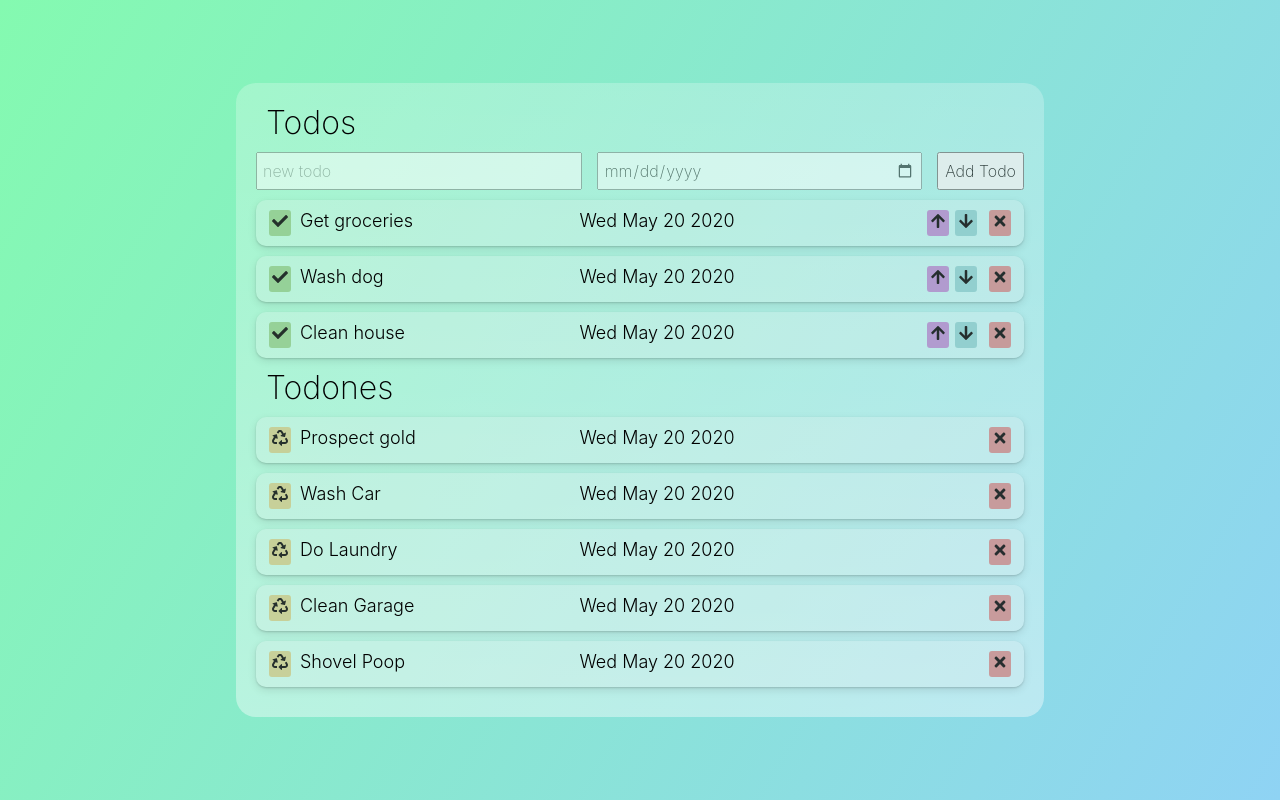
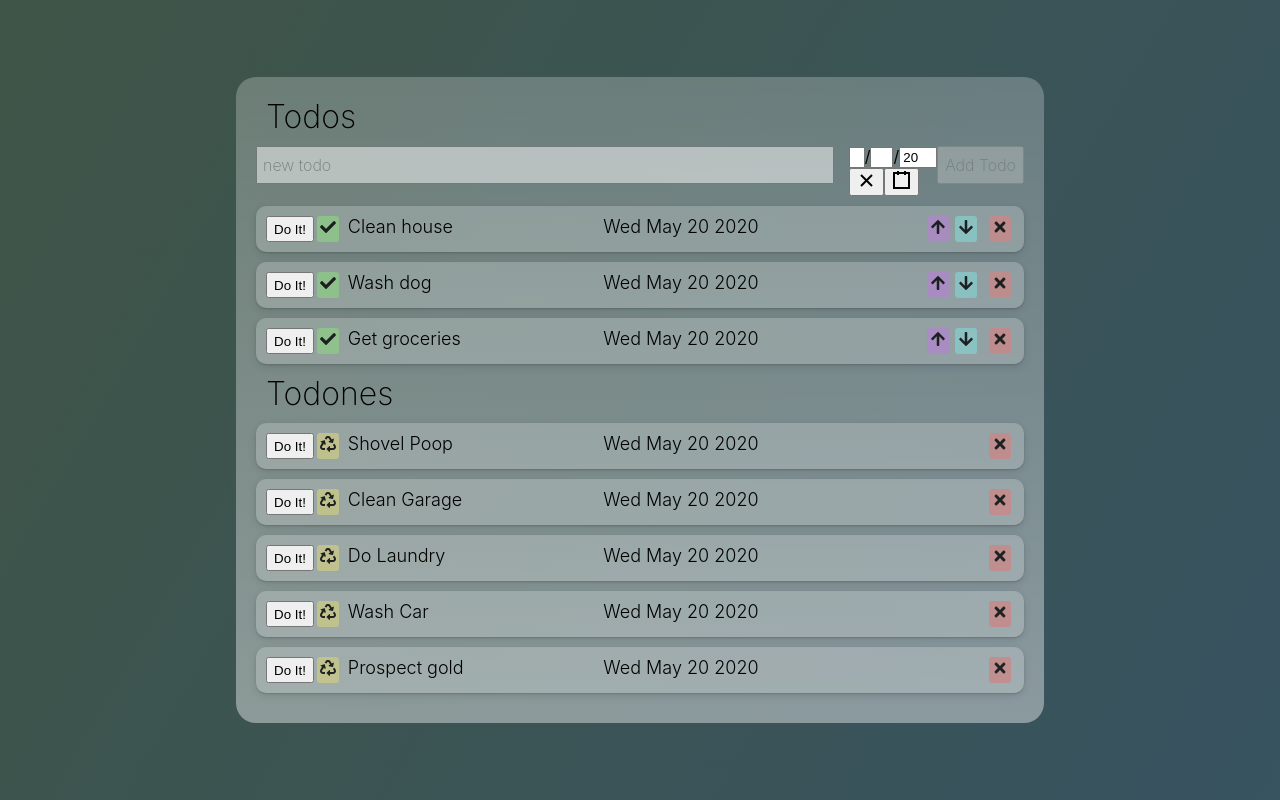
Before and after one commit to Awendling01/AAtodo, a React (Create React App) app in the folder web/: page / in a window 1280 px wide. Built offline with nearby package versions, Linux system fonts and the light colour scheme.

Commit message:
makes almost everything work as expected

```diff
--- a/web/package.json
+++ b/web/package.json
@@ -11,6 +11,7 @@
     "@types/react": "^16.9.0",
     "@types/react-dom": "^16.9.0",
     "react": "^16.13.1",
+    "react-date-picker": "^8.0.1",
     "react-dom": "^16.13.1",
     "react-icons": "^3.10.0",
     "react-scripts": "3.4.1",
--- a/web/src/App.css
+++ b/web/src/App.css
@@ -5,7 +5,7 @@
   align-items: center;
   height: 100vh;
   width: 100vw;
-  background-image: linear-gradient(120deg, #84fab0 0%, #8fd3f4 100%);
+  background-image: linear-gradient(120deg, #3f5547 0%, #385361 100%);
 }
 
 .tableTitle {
--- a/web/src/App.tsx
+++ b/web/src/App.tsx
@@ -1,4 +1,5 @@
 import React, { useReducer, useContext, useState } from "react";
+import DatePicker from "react-date-picker";
 import "./App.css";
 import todos from "./utils/data";
 import { TodoType } from "./utils/types";
@@ -11,11 +12,16 @@ import {
 } from "react-icons/fa";
 
 type AAState = {
-  todos: TodoType[];
+  todos: { completed: TodoType[]; incomplete: TodoType[] };
+  categories: string[];
 };
 
 const initialState: AAState = {
-  todos,
+  todos: {
+    completed: todos.filter((todo) => todo.completed),
+    incomplete: todos.filter((todo) => !todo.completed),
+  },
+  categories: [],
 };
 
 type ReducerAction = {
@@ -31,34 +37,113 @@ type ReducerAction = {
 
 const reducer = (state: AAState, action: ReducerAction) => {
   const todo = action.payload;
+  const { completed, sortOrder, id } = todo;
+  const {
+    completed: completedTodos,
+    incomplete: incompleteTodos,
+  } = state.todos;
+  const previousTodo = completed
+    ? state.todos.completed.find((td) => td.sortOrder === sortOrder - 1)
+    : state.todos.incomplete.find((td) => td.sortOrder === sortOrder - 1);
+  const nextTodo = completed
+    ? state.todos.completed.find((td) => td.sortOrder === sortOrder + 1)
+    : state.todos.incomplete.find((td) => td.sortOrder === sortOrder + 1);
+  const movedUpTodo = { ...todo, sortOrder: sortOrder - 1 };
+  const movedDownTodo = { ...todo, sortOrder: sortOrder + 1 };
+
   switch (action.type) {
     case "createTodo":
       return {
         ...state,
-        todos: [...todos, todo],
+        todos: {
+          ...state.todos,
+          incomplete: [...incompleteTodos, todo],
+        },
       };
     case "markTodoComplete":
       return {
         ...state,
-        todos: [
-          ...state.todos.filter((td) => td.id !== todo.id),
-          { ...todo, completed: true },
-        ],
+        todos: {
+          completed: [...completedTodos, { ...todo, completed: true }],
+          incomplete: incompleteTodos.filter(
+            (incompleteTodo) => incompleteTodo.id !== id
+          ),
+        },
       };
     case "markTodoIncomplete":
       return {
         ...state,
-        todos: [
-          ...state.todos.filter((td) => td.id !== todo.id),
-          { ...todo, completed: false },
-        ],
+        todos: {
+          completed: completedTodos.filter(
+            (completedTodo) => completedTodo.id !== id
+          ),
+          incomplete: [...incompleteTodos, { ...todo, completed: false }],
+        },
       };
     case "moveTodoUp":
-      return state;
+      if (previousTodo) {
+        if (!completed) {
+          const newMovedUpState = {
+            ...state,
+            todos: {
+              ...state.todos,
+              incomplete: [
+                ...incompleteTodos.filter(
+                  (incompleteTodo) =>
+                    incompleteTodo.id !== id &&
+                    incompleteTodo.sortOrder !== sortOrder - 1
+                ),
+                movedUpTodo,
+                { ...previousTodo, sortOrder: previousTodo.sortOrder + 1 },
+              ],
+            },
+          };
+          return newMovedUpState;
+        }
+      } else {
+        return { ...state };
+      }
     case "moveTodoDown":
-      return state;
+      if (nextTodo && !completed) {
+        const newMovedUpState = {
+          ...state,
+          todos: {
+            ...state.todos,
+            incomplete: [
+              ...incompleteTodos.filter(
+                (incompleteTodo) =>
+                  incompleteTodo.id !== id &&
+                  incompleteTodo.sortOrder !== sortOrder + 1
+              ),
+              movedDownTodo,
+              { ...nextTodo, sortOrder: nextTodo.sortOrder - 1 },
+            ],
+          },
+        };
+        return newMovedUpState;
+      } else {
+        return { ...state };
+      }
     case "deleteTodo":
-      return state;
+      if (completed) {
+        return {
+          ...state,
+          todos: {
+            ...state.todos,
+            completed: [...state.todos.completed.filter((td) => td.id !== id)],
+          },
+        };
+      } else {
+        return {
+          ...state,
+          todos: {
+            ...state.todos,
+            incomplete: [
+              ...state.todos.incomplete.filter((td) => td.id !== id),
+            ],
+          },
+        };
+      }
     default:
       throw new Error();
   }
@@ -70,6 +155,7 @@ type TodoProps = {
 
 const Todo: React.FC<TodoProps> = ({ todo }) => {
   const { dispatch } = useContext(ReducerContext);
+  //Event Handler Functions
   const markComplete = () => {
     dispatch({ type: "markTodoComplete", payload: todo });
   };
@@ -85,10 +171,18 @@ const Todo: React.FC<TodoProps> = ({ todo }) => {
   const toggleCompleted = () => {
     todo.completed ? markIncomplete() : markComplete();
   };
+  const doSomething = () => {
+    alert("I did it!");
+  };
+  const deleteTodo = () => {
+    dispatch({ type: "deleteTodo", payload: todo });
+  };
+
   return (
     <div
       className={`todo ${todo.completed ? "completedTodo" : "incompleteTodo"}`}
     >
+      <button onClick={doSomething}>Do It!</button>
       {todo.completed ? (
         <div
           className="sortingButton sortRestore link"
@@ -110,15 +204,15 @@ const Todo: React.FC<TodoProps> = ({ todo }) => {
       <div className="todoColumn sortingButtonGroup">
         {!todo.completed ? (
           <React.Fragment>
-            <div className="sortingButton sortUp link">
+            <div onClick={sortUp} className="sortingButton sortUp link">
               <FaArrowUp />
             </div>
-            <div className="sortingButton sortDown link">
+            <div onClick={sortDown} className="sortingButton sortDown link">
               <FaArrowDown />
             </div>
           </React.Fragment>
         ) : null}
-        <div className="sortingButton sortDelete link">
+        <div className="sortingButton sortDelete link" onClick={deleteTodo}>
           <FaTimes />
         </div>
       </div>
@@ -126,17 +220,19 @@ const Todo: React.FC<TodoProps> = ({ todo }) => {
   );
 };
 
-type TodoInputProps = {};
+type TodoFormProps = {};
 
-const TodoInput: React.FC<TodoInputProps> = () => {
+const TodoForm: React.FC<TodoFormProps> = () => {
   const [name, setName] = useState<string>("");
   const [dueDate, setDueDate] = useState<Date>(new Date());
   const { state, dispatch } = useContext(ReducerContext);
+  const { completed, incomplete } = state.todos;
+  const todoCount = completed.length + incomplete.length;
   const changeName = (e: React.ChangeEvent<HTMLInputElement>) => {
     setName(e.currentTarget.value);
   };
-  const changeDueDate = (e: React.ChangeEvent<HTMLInputElement>) => {
-    if (e.currentTarget.valueAsDate) setDueDate(e.currentTarget.valueAsDate);
+  const changeDueDate = (value: Date) => {
+    if (value) setDueDate(value);
   };
   const clearForm = () => {
     setName("");
@@ -147,11 +243,11 @@ const TodoInput: React.FC<TodoInputProps> = () => {
     dispatch({
       type: "createTodo",
       payload: {
-        id: state.todos.length,
+        id: todoCount,
         name,
         dueDate,
         completed: false,
-        sortOrder: state.todos.length,
+        sortOrder: state.todos.incomplete.length,
       },
     });
     clearForm();
@@ -165,19 +261,14 @@ const TodoInput: React.FC<TodoInputProps> = () => {
         className="todoInput"
         value={name}
         placeholder="new todo"
-      ></input>
-      <input
-        name="dueDate"
-        type="date"
-        onChange={changeDueDate}
-        className="todoInput"
-        value={dueDate.toDateString()}
-      ></input>
-      <button
-        type="submit"
-        className="todoSubmitButton"
-        disabled={!!name && !!dueDate}
-      >
+      />
+      <DatePicker
+        onChange={(e) =>
+          Array.isArray(e) ? changeDueDate(e[0]) : changeDueDate(e)
+        }
+        value={dueDate}
+      />
+      <button type="submit" className="todoSubmitButton" disabled={!name}>
         Add Todo
       </button>
     </form>
@@ -187,21 +278,25 @@ const TodoInput: React.FC<TodoInputProps> = () => {
 const ReducerContext = React.createContext<{
   state: AAState;
   dispatch: React.Dispatch<ReducerAction>;
-}>({ state: { todos: [] }, dispatch: () => {} });
+}>({
+  state: { todos: { completed: [], incomplete: [] }, categories: [] },
+  dispatch: () => {},
+});
 
 const sortDescByDueDate = (todos: TodoType[]) => {
   return todos.sort((a, b) => Number(b.dueDate) - Number(a.dueDate));
 };
 
+const sortAscBySortOrder = (todos: TodoType[]) => {
+  return todos.sort((a, b) => a.sortOrder - b.sortOrder);
+};
+
 const App = () => {
   const [state, dispatch] = useReducer(reducer, initialState);
   const { todos } = state;
-  const incompleteTodos = sortDescByDueDate(
-    todos.filter((todo) => !todo.completed)
-  );
-  const completedTodos = sortDescByDueDate(
-    todos.filter((todo) => todo.completed)
-  );
+  const { incomplete, completed } = todos;
+  const completedTodos = sortAscBySortOrder(completed);
+  const incompleteTodos = sortAscBySortOrder(incomplete);
   return (
     <ReducerContext.Provider value={{ state, dispatch }}>
       <div className="App">
@@ -211,7 +306,7 @@ const App = () => {
             <div />
             <div />
           </div>
-          <TodoInput />
+          <TodoForm />
           {incompleteTodos.length ? (
             incompleteTodos.map((todo, todoIndex) => {
               return <Todo key={`todo${todoIndex}`} todo={todo} />;
```
Also changed, not shown: 1 other file (tests, documents, lock files or other folders).
